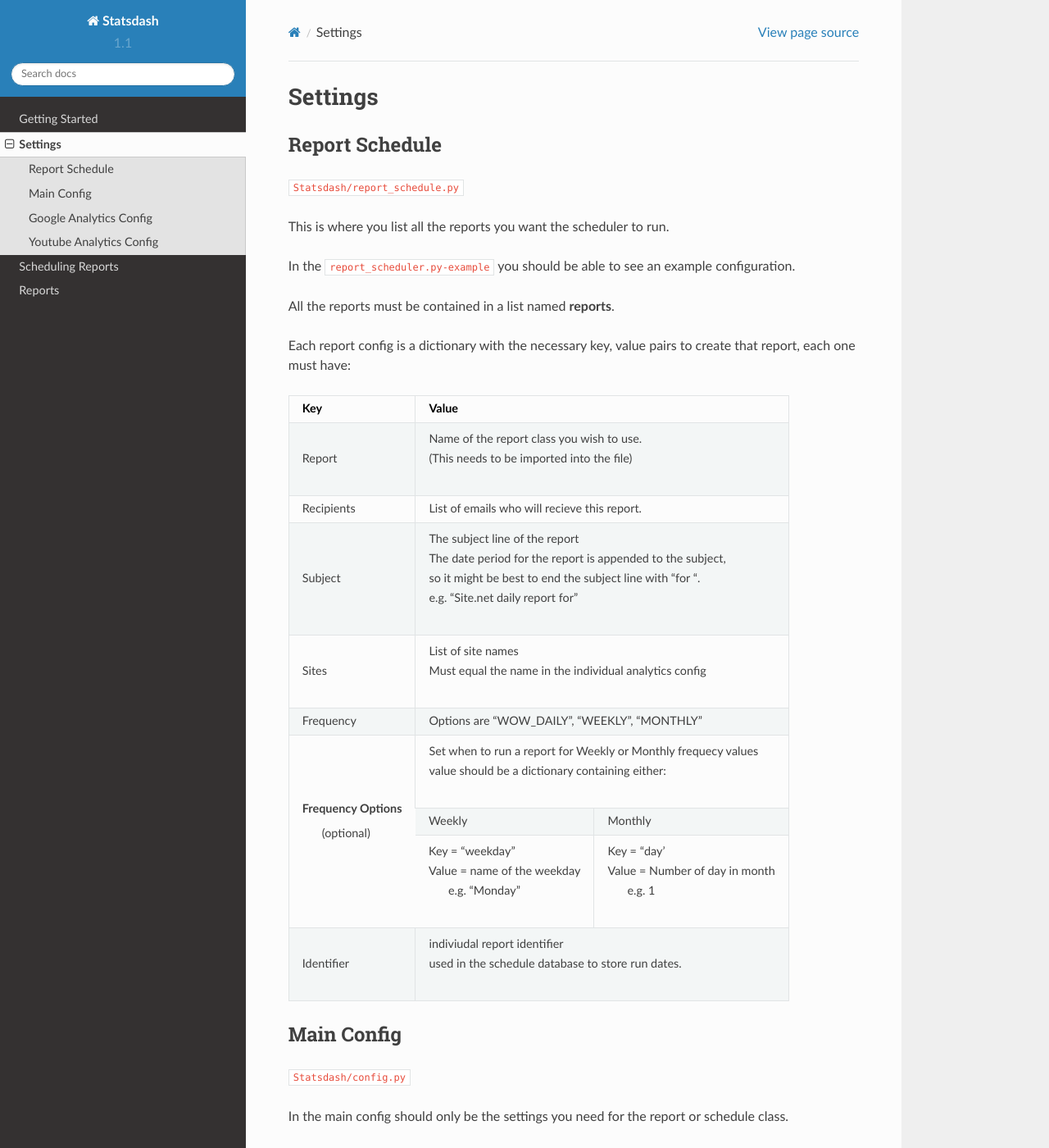
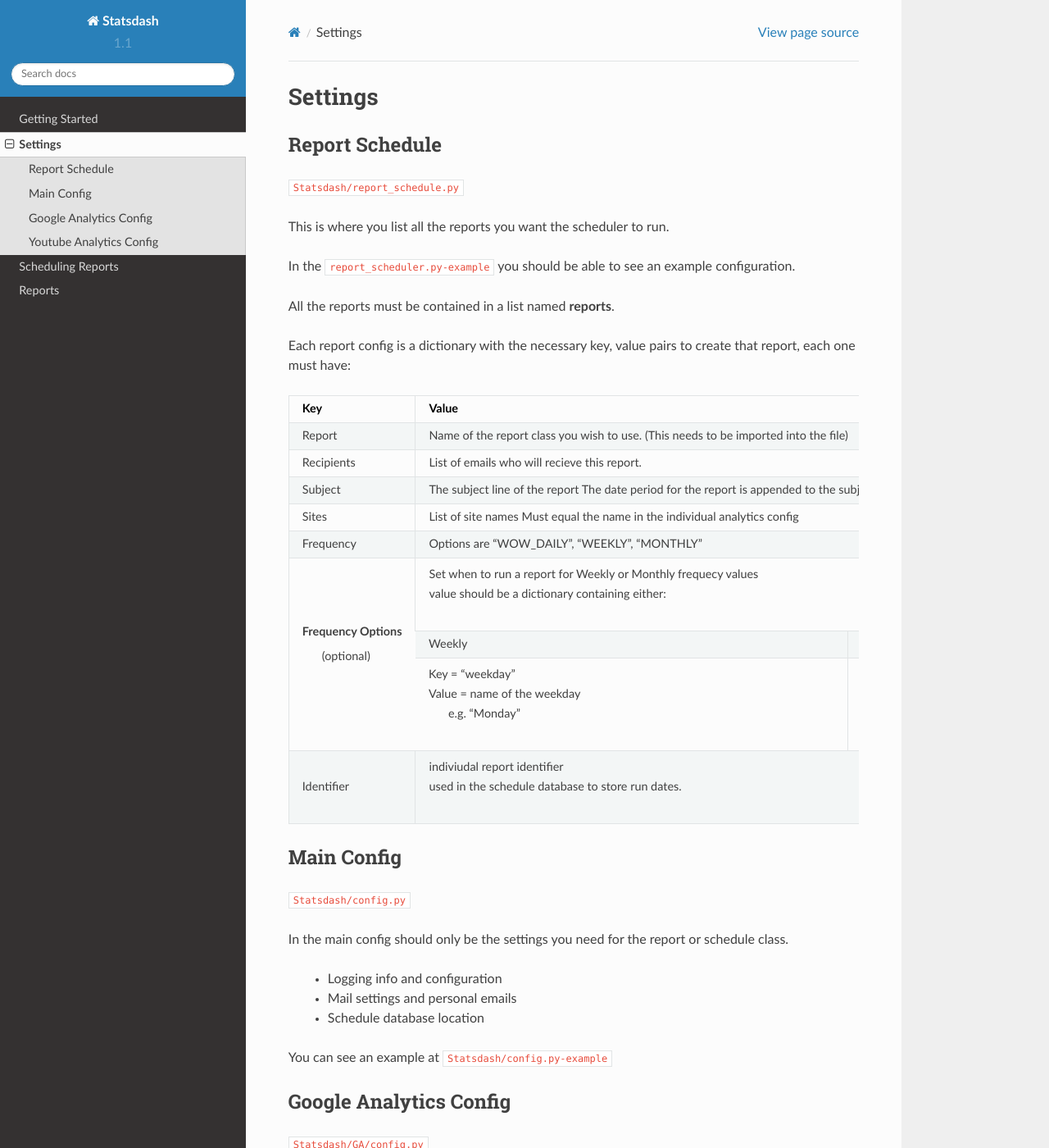
Before and after one commit to gamernetwork/gastatsdash, a Sphinx documentation site: the page built from docs/settings.rst, in a window 1280 px wide and 1400 px high. Shown: the whole window at 82% size. Built offline with Sphinx 7.4.7 and the Read the Docs theme 2.0.0, drawn with Linux system fonts in a browser that asks for light colours.

```diff
--- a/docs/settings.rst
+++ b/docs/settings.rst
@@ -17,18 +17,18 @@ Each report config is a dictionary with the necessary key, value pairs to create
 +--------------------+-------------------------------------------------------------------------+
 |	Key	     |			Value 						       |
 +====================+=========================================================================+
-|	Report 	     | | Name of the report class you wish to use. 			       |
-|		     | | (This needs to be imported into the file)		               |
+|	Report 	     | Name of the report class you wish to use. 			       |
+|		     | (This needs to be imported into the file)		               |
 +--------------------+-------------------------------------------------------------------------+
-|	Recipients   |	 List of emails who will recieve this report.			       |
+|	Recipients   | List of emails who will recieve this report.			       |
 +--------------------+-------------------------------------------------------------------------+
-|	Subject	     | | The subject line of the report					       |
-|		     | | The date period for the report is appended to the subject,            |
-|                    | | so it might be best to end the subject line with "for ".              |
-|                    | | e.g. "Site.net daily report for"                                      |
+|	Subject	     | The subject line of the report					       |
+|		     | The date period for the report is appended to the subject,              |
+|                    | so it might be best to end the subject line with "for ".                |
+|                    | e.g. "Site.net daily report for"                                        |
 +--------------------+-------------------------------------------------------------------------+
-|	Sites	     | | List of site names 						       |
-|		     | | Must equal the name in the individual analytics config                |
+|	Sites	     | List of site names 						       |
+|		     | Must equal the name in the individual analytics config                  |
 +--------------------+-------------------------------------------------------------------------+
 |	Frequency    |	 Options are "WOW_DAILY", "WEEKLY", "MONTHLY"			       |
 +--------------------+----------------------+-------------------------+------------------------+
```
